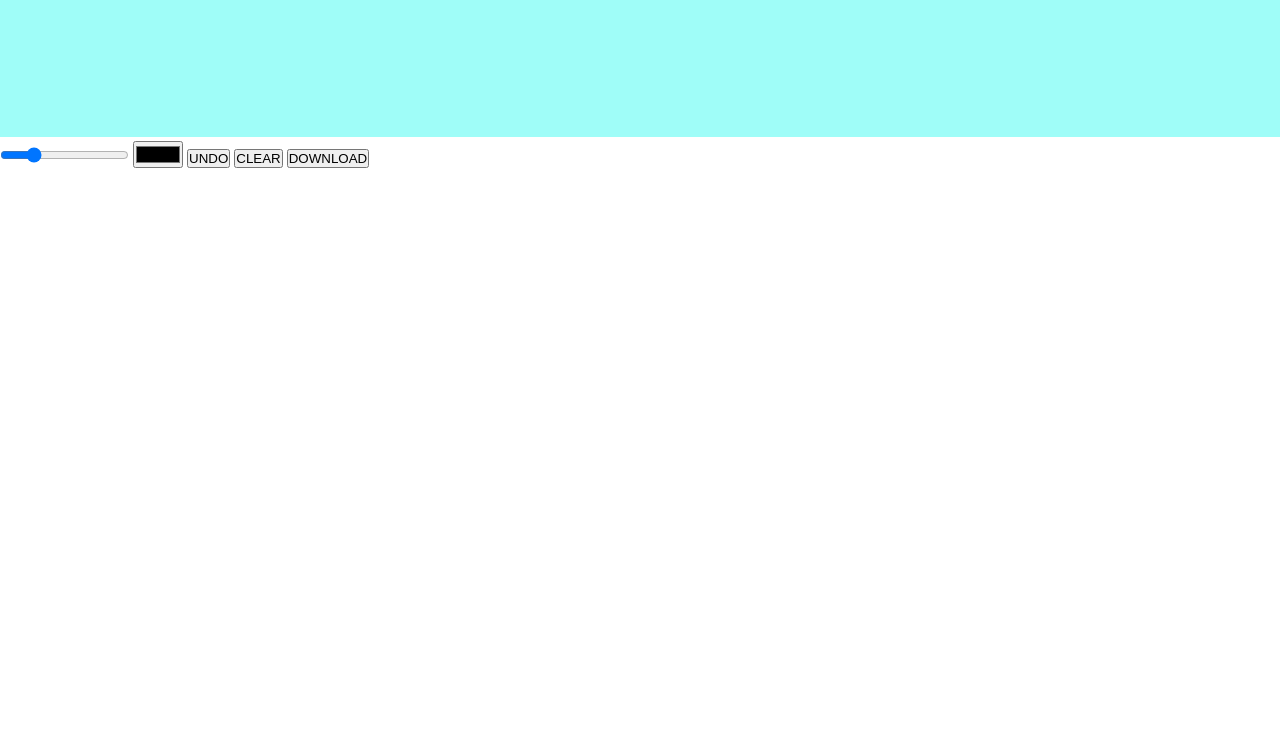
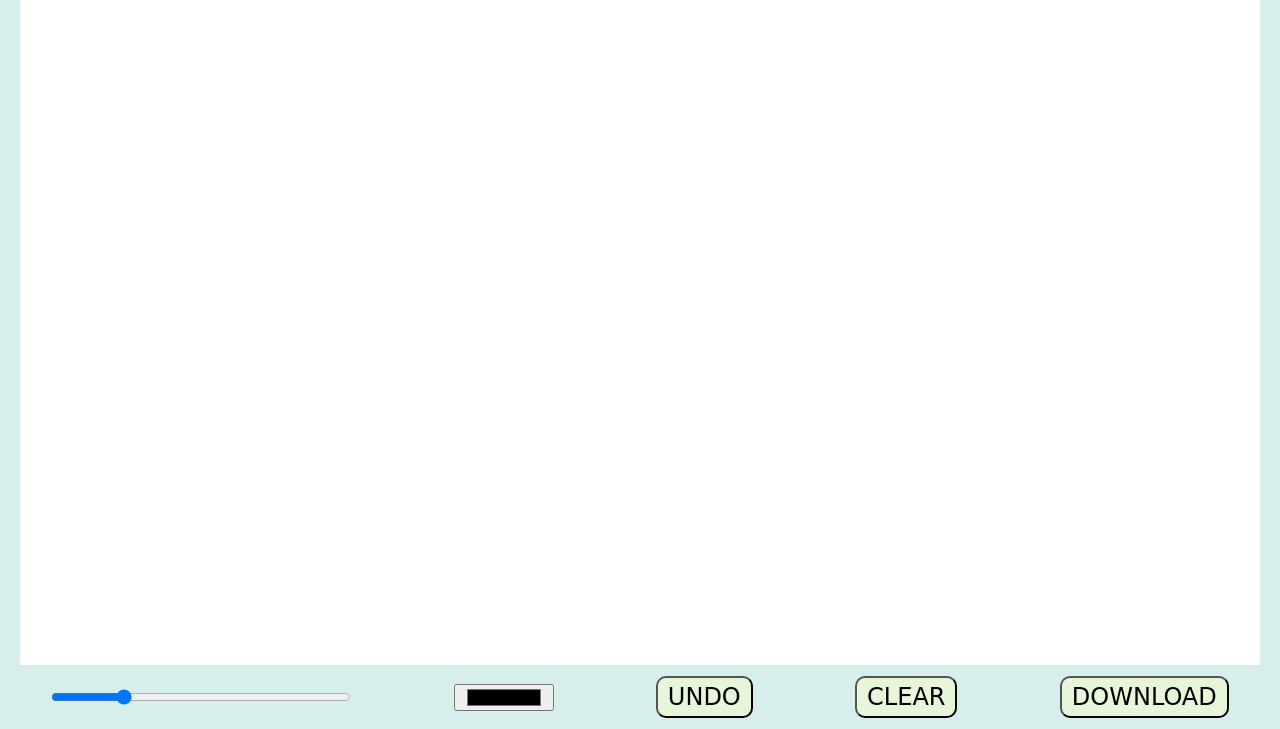
Before and after one commit to amarpustam45/SimpleDraw, a plain HTML site: page index.html in a window 1280 px wide. Shown: the part 71-800 px from the top of the page. Drawn offline with Linux system fonts and the light colour scheme; a web font is replaced by a local one.

Commit message:
working canvas

```diff
--- a/css/styles.css
+++ b/css/styles.css
@@ -6,22 +6,57 @@
 
 :root{
     --ff-fredrick: 'Fredericka the Great', cursive;
+    --background-colour: rgba(154, 216, 210, 0.4);
 }
 
 body{
     height: 100%;
     width: 100%;
     overflow: hidden;
+    background-color: var(--background-colour);
 }
 
 .app__name{
-    padding: 10px;
-    text-align: center;
+    display: flex;
+    align-items: center;
+    justify-content: center;
+    width: 100%;
+    height: 64px;
     font-weight: 500;
+    font-size: 2.5rem;
     font-family: var(--ff-fredrick);
     text-transform: uppercase;
 }
 
+.controls{
+    display: flex;
+    align-items: center;
+    justify-content: space-around;
+    height: 64px;
+}
+
+.pen__size{
+    width: 300px;
+    cursor: pointer;
+}
+
+.pick__colour{
+    width: 100px;
+    padding: 0 10px;
+    cursor: pointer;
+}
+
+.btn{
+    font-size: 1.5rem;
+    font-weight: 500;
+    font-family: var(--ff-fredrick);
+    background-color: rgba(255, 255, 185, 0.4);
+    padding: 5px 10px;
+    cursor: pointer;
+    border-radius: 10px;
+}
+
 .canvas{
-    background-color: rgb(159, 253, 248);
+    display: block;
+    margin: auto;
 }
--- a/index.html
+++ b/index.html
@@ -18,11 +18,11 @@
     <canvas class="canvas" id="canvas"></canvas>
 
     <div class="controls">
-        <input type="range" min="3" max="100" value="25" class="pen_size">
+        <input type="range" min="3" max="100" value="25" class="pen__size">
         <input type="color" class="pick__colour">
-        <input type="button" value="UNDO" class="undo__btn">
-        <input type="button" value="CLEAR" class="clear__btn">
-        <input type="button" value="DOWNLOAD" class="download__btn">
+        <input type="button" value="UNDO" class="undo__btn btn">
+        <input type="button" value="CLEAR" class="clear__btn btn">
+        <input type="button" value="DOWNLOAD" class="download__btn btn">
     </div>
 
 
--- a/javascript/script.js
+++ b/javascript/script.js
@@ -1,22 +1,59 @@
 const canvas = document.getElementById("canvas");
 const ctx = canvas.getContext('2d');
+let isDrawing = false;
+let mouseX = null;
+let mouseY = null;
 
-windowSize();
 
-function windowSize(){
-    ctx.canvas.width = window.innerWidth;
-    // ctx.canvas.height = window.innerHeight;
+window.onload = () => {
+    ctx.canvas.width = window.innerWidth - 40;
+    ctx.canvas.height = window.innerHeight - 128;
+    console.log(ctx);
+    clear();
 }
 
-canvas.addEventListener("click", () => {
-    draw();
+window.addEventListener("resize", () => {
+    ctx.canvas.width = window.innerWidth - 40;
+    ctx.canvas.height = window.innerHeight - 128;
+    clear();
 })
 
-function draw(){
+function clear(){
     ctx.beginPath();
-    ctx.fillStyle = "black";
-    ctx.arc(100,100,20,0,Math.PI*2);
+    ctx.fillStyle = "white";
+    ctx.rect(0, 0, ctx.canvas.width, ctx.canvas.height);
     ctx.fill();
+}
+
+canvas.addEventListener("mousedown", (e) => {
+    mouseX = e.offsetX;
+    mouseY = e.offsetY;
+    isDrawing =  true;
+})
+
+canvas.addEventListener("mousemove", (e) => {
+    if (isDrawing === true){
+        draw(mouseX, mouseY, e.offsetX, e.offsetY);
+        mouseX = e.offsetX;
+        mouseY = e.offsetY;
+    }
+})
+
+canvas.addEventListener("mouseup", (e) => {
+    if (isDrawing === true){
+        draw(mouseX, mouseY, e.offsetX, e.offsetY);
+        mouseX = null;
+        mouseY = null;
+        isDrawing = false;
+    }
+})
+
+function draw(x1, y1, x2, y2){
+    ctx.beginPath();
+    ctx.strokeStyle = "black";
+    ctx.lineWith = 3;
+    ctx.moveTo(x1, y1);
+    ctx.lineTo(x2, y2);
     ctx.stroke();
     ctx.closePath();
 }
```
